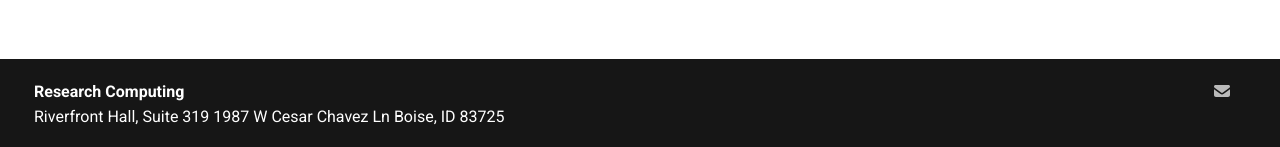
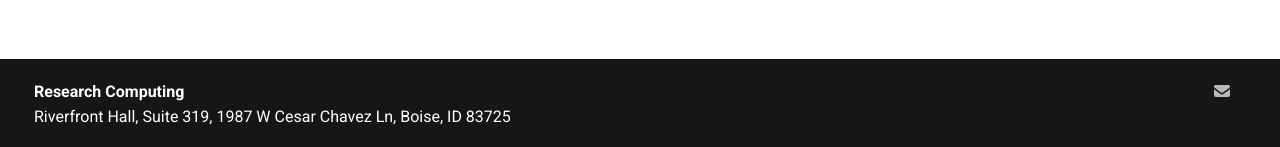
Before and after one commit to bsurc/docs, an MkDocs documentation site: the page built from docs/index.md, in a window 1280 px wide. Shown: the part 750-897 px from the top of the page. Built offline with MkDocs 1.6.1 and Material for MkDocs 9.7.7, drawn with Linux system fonts in a browser that asks for light colours.

Commit message:
Add back commas

```diff
--- a/docs/overrides/partials/copyright.html
+++ b/docs/overrides/partials/copyright.html
@@ -1,4 +1,4 @@
 <p class="contact-info">
  <b>Research Computing</b><br>
- Riverfront Hall, Suite 319 1987 W Cesar Chavez Ln Boise, ID 83725
+ Riverfront Hall, Suite 319, 1987 W Cesar Chavez Ln, Boise, ID 83725
 </p>
```
